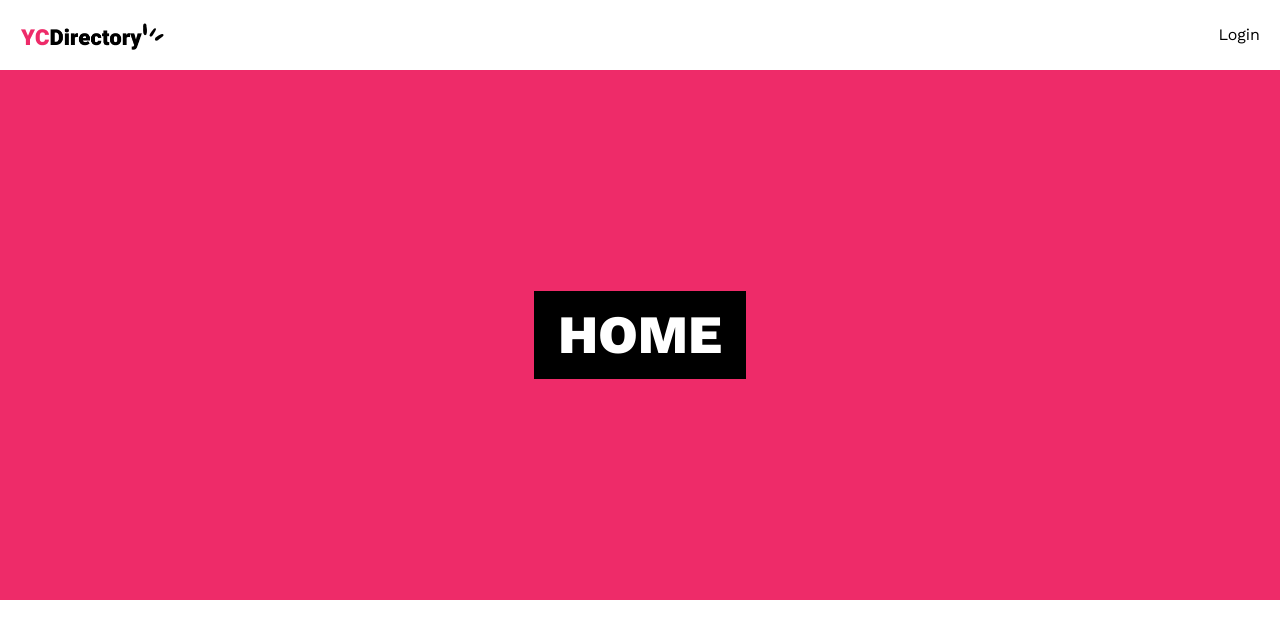
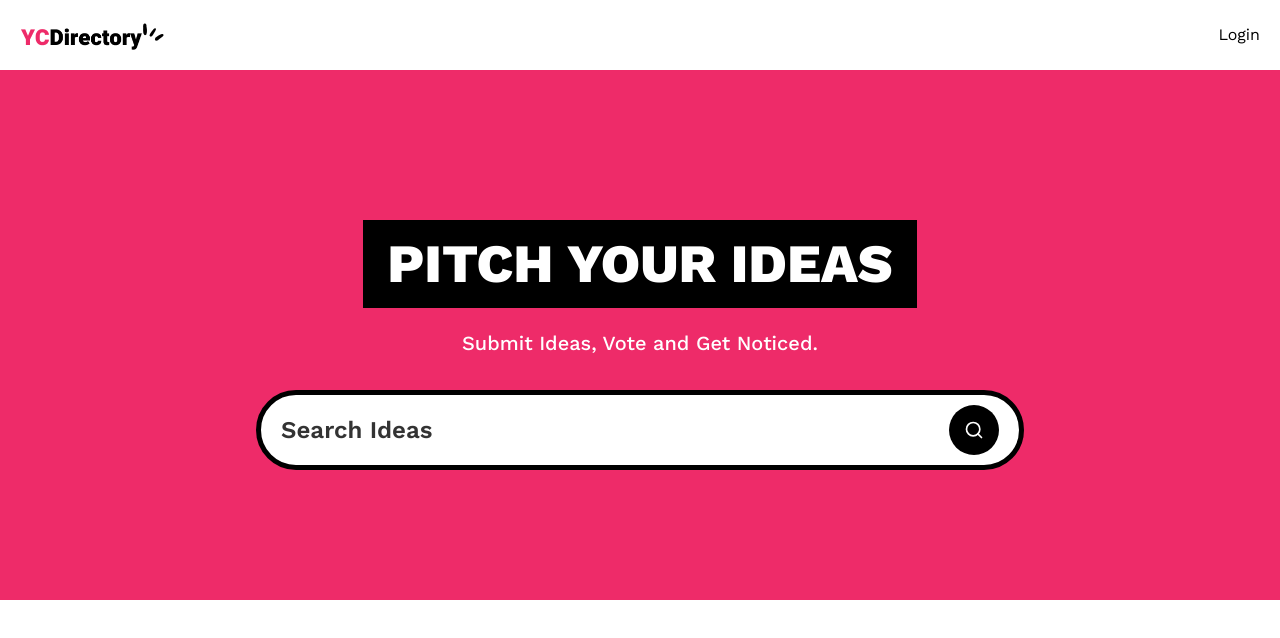
Before and after one commit to priyankkhanna/ideaDirectory, a Next.js app: page / in a window 1280 px wide. Shown: the top 638 px of the page. Built offline with nearby package versions, Linux system fonts and the light colour scheme; no server answers.

Commit message:
added search bar and moved components outside app

```diff
--- a/package.json
+++ b/package.json
@@ -14,6 +14,7 @@
     "react-dom": "$react-dom"
   },
   "dependencies": {
+    "@radix-ui/react-slot": "^1.2.2",
     "@tailwindcss/typography": "^0.5.16",
     "class-variance-authority": "^0.7.1",
     "clsx": "^2.1.1",
--- a/src/app/(root)/layout.tsx
+++ b/src/app/(root)/layout.tsx
@@ -1,5 +1,5 @@
 import React from 'react';
-import Navbar from "@/app/components/Navbar";
+import Navbar from "@/components/Navbar";
 
 const Layout = ({children}: Readonly<{children: React.ReactNode}>) => {
     return (
--- a/src/app/(root)/page.tsx
+++ b/src/app/(root)/page.tsx
@@ -1,10 +1,18 @@
 //import Image from "next/image";
 
-export default function Home() {
+import SearchForm from "@/components/SearchForm";
+
+export default async function Home({searchParams} : {searchParams: Promise<{query?:string}>}) {
+    const query = (await searchParams).query;
   return (
     <>
-        <section className="pink_container">
-            <h1 className="heading">Home</h1>
+        <section className="pink_container pattern">
+            <h1 className="heading">Pitch Your Ideas</h1>
+
+            <p className="sub-heading !max-w-3xl">
+                Submit Ideas, Vote and Get Noticed.
+            </p>
+            <SearchForm query={query}/>
         </section>
     </>
   );
--- a/src/app/components/Navbar.tsx
+++ b/src/components/Navbar.tsx
@@ -11,7 +11,7 @@
     return (
         <header className="px-5 py-5 bg-white shadow-sm font-work-sans">
             <nav className="flex justify-between items-center">
-               <Link href="/">
+               <Link href="/public">
                    <Image src="/logo.png" alt="logo" width={144} height={30} />
                </Link>
 
--- /dev/null
+++ b/src/components/SearchForm.tsx
@@ -0,0 +1,27 @@
+"use client"
+import React from 'react';
+import Form from "next/form";
+import SearchFormReset from "@/components/SearchFormReset";
+import {Search} from "lucide-react"
+
+const SearchForm = ({query}:{query?:string}) => {
+    //const query="test";
+    return (
+        <Form action="/" scroll={false} className="search-form">
+            <input
+            name="query"
+            defaultValue={query}
+            placeholder="Search Ideas"
+            className="search-input"
+            />
+            <div className="flex gap-2">
+                {query && <SearchFormReset />}
+                <button type="submit" className="search-btn text-white">
+                    <Search className="size-5"/>
+                </button>
+            </div>
+        </Form>
+    );
+};
+
+export default SearchForm;
--- /dev/null
+++ b/src/components/SearchFormReset.tsx
@@ -0,0 +1,20 @@
+import React from 'react';
+import Link from "next/link";
+import {X} from "lucide-react";
+
+const SearchFormReset = () => {
+    const reset = () =>{
+        const form = document.querySelector(".search-form") as HTMLFormElement;
+        if(form) form.reset();
+    }
+
+    return (
+        <button type="reset" onClick={reset}>
+        <Link href="/" className="search-btn text-white">
+            <X className="size-5"/>
+        </Link>
+        </button>
+    );
+};
+
+export default SearchFormReset;
```
Also changed, not shown: 1 other file (tests, documents, lock files or other folders).
